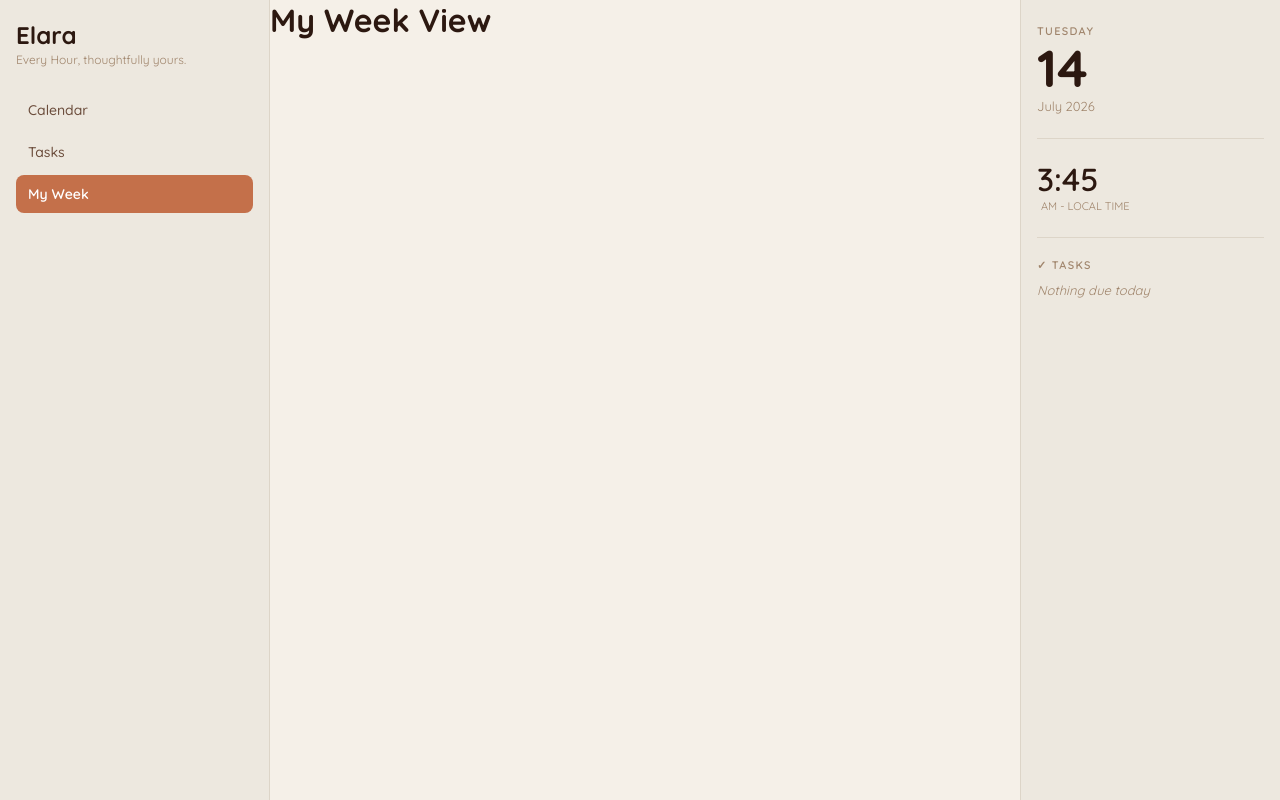
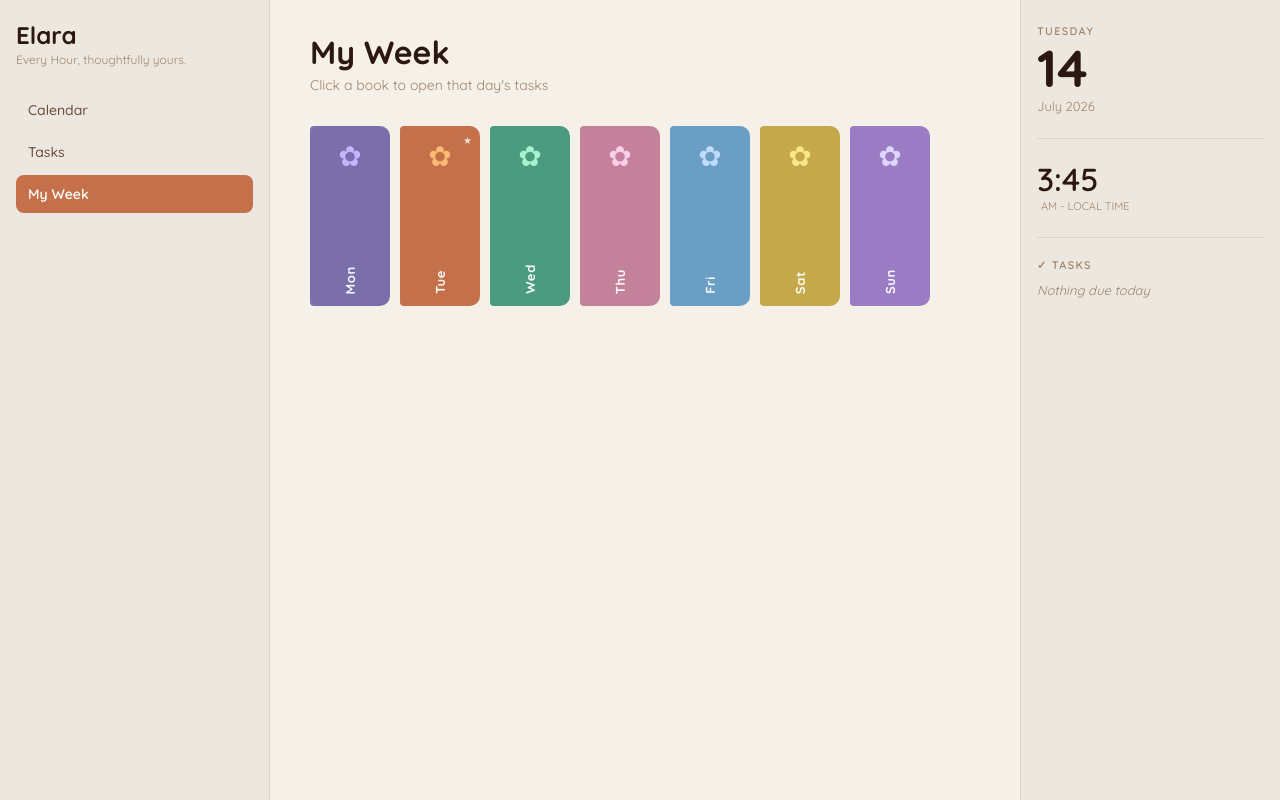
Before and after one commit to Tanishi29/elara-app, a React (Vite) app: page / in a window 1280 px wide. Both pictures are taken after a click on the button "My Week". Built offline with nearby package versions, Linux system fonts and the light colour scheme.

Commit message:
added week page stuff

```diff
--- a/src/App.jsx
+++ b/src/App.jsx
@@ -127,6 +127,7 @@ import Sidebar from './components/Sidebar'
 import CalendarView from './components/CalendarView'
 import RightPanel from './components/RightPanel'
 import TasksView from './components/TasksView'
+import MyWeek from './components/MyWeek'
 
 function App() {
   const [activePage, setActivePage] = useState('calendar')
@@ -137,7 +138,7 @@ function App() {
       <main className="main-content">
         {activePage === 'calendar' && <CalendarView />}
         {activePage === 'tasks' && <TasksView/>}
-        {activePage === 'myweek' && <h1>My Week View</h1>}
+        {activePage === 'myweek' && <MyWeek />}
       </main>
       <RightPanel />
     </div>
--- /dev/null
+++ b/src/components/MyWeek.css
@@ -0,0 +1,186 @@
+
+.myweek-view{
+    padding: 32px 40px;
+    height: 100%;
+    overflow-y: auto;
+}
+
+.myweek-header {
+    margin-bottom: 32px;
+}
+
+.myweek-header h1{
+    font-size: 32px;
+    font-weight: 700;
+    color: var(--text-primary);
+}
+
+.myweek-header p{
+    font-size: 14px;
+    color: var(--text-muted);
+    margin-top: 4px;
+}
+
+.bookshelf {
+    margin-bottom: 32px;
+}
+
+.books-row{
+    display: flex;
+    align-items: center;
+    gap: 10px;
+    padding-bottom: 0;
+}
+
+.book{
+    width: 80px;
+  height: 180px;
+  border-radius: 4px 10px 10px 4px;
+  border-left: 4px solid rgba(0,0,0,0.15);
+  display: flex;
+  flex-direction: column;
+  align-items: center;
+  justify-content: space-between;
+  padding: 14px 6px 10px;
+  cursor: pointer;
+  position: relative;
+  transition: transform 0.2s, box-shadow 0.2s;
+  border: 2px solid transparent;
+}
+
+.book:hover{
+    transform: translateY(-8px);
+}
+
+.book.selected{
+    transform: translateY(-12px);
+}
+
+.book.today-book::after{
+    content: '★';
+    position: absolute;
+    top: 6px;
+    right: 6px;
+    font-size: 10px;
+    color: rgba(255, 255, 255, 0.8);
+}
+
+.book-flower{
+    font-size: 28px;
+    line-height: 1;
+}
+
+.book-day{
+    font-size: 13px;
+  font-weight: 700;
+  color: rgba(255,255,255,0.95);
+  letter-spacing: 0.05em;
+  writing-mode: vertical-rl;
+  text-orientation: mixed;
+  transform: rotate(180deg);
+}
+
+.book-badge{
+    position: absolute;
+  bottom: 8px;
+  left: 50%;
+  transform: translateX(-50%);
+  background: rgba(255,255,255,0.3);
+  color: white;
+  font-size: 10px;
+  font-weight: 600;
+  width: 20px;
+  height: 20px;
+  border-radius: 50%;
+  display: flex;
+  align-items: center;
+  justify-content: center;
+}
+
+.shelf-planel{
+    height: 14px;
+    background: #C4A882;
+    border-radius: 4px;
+    box-shadow: 0 4px 8px rgba(0,0,0,0.15);;
+}
+
+.day-panel-header{
+    display: flex;
+    align-items: center;
+    justify-content: space-between;
+    margin-bottom: 16px;
+}
+
+.day-panel-header h2{
+    font-size: 22px;
+    font-weight: 700;
+    color: var(--text-primary);
+}
+
+.close-btn{
+    background: none;
+    border: none;
+    font-size: 22px;
+    cursor: pointer;
+    color: var(--text-muted);
+}
+
+.day-input{
+   flex: 1;
+  padding: 10px 14px;
+  border-radius: 8px;
+  border: 1px solid var(--border);
+  background: var(--bg-primary);
+  font-family: 'Quicksand', sans-serif;
+  font-size: 14px;
+  color: var(--text-primary);
+  outline: none;
+}
+
+.day-add-btn {
+  padding: 10px 16px;
+  background: var(--accent);
+  color: white;
+  border: none;
+  border-radius: 8px;
+  font-family: 'Quicksand', sans-serif;
+  font-size: 14px;
+  font-weight: 600;
+  cursor: pointer;
+}
+
+.day-empty{
+    font-size: 14px;
+    color: var(--text-muted);
+    font-style: italic;
+}
+
+.day-task {
+  display: flex;
+  align-items: center;
+  gap: 12px;
+  padding: 10px 0;
+  border-bottom: 1px solid var(--border);
+  font-size: 14px;
+  color: var(--text-primary);
+}
+
+.day-task.done span{
+    text-decoration: line-through;
+    color: var(--text-muted);
+}
+
+.task-checkbox{
+    width: 18px;
+  height: 18px;
+  border-radius: 50%;
+  border: 2px solid var(--border);
+  background: transparent;
+  cursor: pointer;
+  flex-shrink: 0;
+}
+
+.task-checkbox.checked{
+    background: var(--accent);
+    border-color: var(--accent);
+}
--- /dev/null
+++ b/src/components/MyWeek.jsx
@@ -0,0 +1,117 @@
+import { useState } from 'react'
+import './MyWeek.css'
+
+const BOOKS = [
+{day: 'Mon', color: '#7B6FAB', darkColor: '#5B4F8B', flowerColor: '#C4B5FD' },
+  { day: 'Tue', color: '#C4704A', darkColor: '#A0522D', flowerColor: '#FDBA74' },
+  { day: 'Wed', color: '#4A9B7F', darkColor: '#2E7D5E', flowerColor: '#A7F3D0' },
+  { day: 'Thu', color: '#C4829A', darkColor: '#A0607A', flowerColor: '#FBCFE8' },
+  { day: 'Fri', color: '#6A9EC4', darkColor: '#4A7EA0', flowerColor: '#BFDBFE' },
+  { day: 'Sat', color: '#C4A84A', darkColor: '#A08030', flowerColor: '#FDE68A' },
+  { day: 'Sun', color: '#9B7BC4', darkColor: '#7B5BA0', flowerColor: '#DDD6FE' },
+]
+
+function MyWeek(){
+    const [selectedDay, setSelectedDay] = useState(null)
+    const [taskInput, setTaskInput] = useState('')
+    const [weekTasks, setWeekTasks] = useState ({
+       Mon: [], Tue: [], Wed: [], Thu: [], Fri: [], Sat: [], Sun: []
+    })
+
+    const today = new Date().toLocaleDateString('en-US', { weekday: 'short' }).slice(0, 3)
+
+    const addTask = () => {
+        if(!taskInput.trim() || !selectedDay) return
+        const newTask = {id: Date.now(), text: taskInput, done: false}
+       setWeekTasks(prev => ({
+      ...prev,
+      [selectedDay]: [...prev[selectedDay], newTask]
+    }))
+    setTaskInput('')
+    }
+
+    const toggleTask = (day, id) => {
+        setWeekTasks(prev => ({
+      ...prev,
+      [day]: prev[day].map(t => t.id === id ? { ...t, done: !t.done } : t)
+    }))
+    }
+
+    return (
+        <div className = "myweek-view">
+            <div className = "myweek-header">
+                <h1> My Week </h1>
+                <p> Click a book to open that day's tasks</p>
+            </div>
+
+            <div className="bookshelf">
+                <div className="books-row">
+                    {BOOKS.map(book => {
+                        const isToday = book.day === today
+                        const isSelected = book.day === selectedDay
+                        const taskCount = weekTasks[book.day].length
+
+                        return (
+                            <div
+                            key={book.day}
+                            className={`book ${isSelected ? 'selected' : ''} ${isToday ? 'today-book' : ''}`}
+                            style={{
+                            background: book.color,
+                            borderColor: isSelected ? '#fff' : 'transparent',
+                            boxShadow: isSelected ? `0 0 0 2px ${book.color}` : 'none'
+                                }}
+                            onClick={() => setSelectedDay(isSelected ? null : book.day)}
+                            >
+                                <div className="book-flower" style={{ color: book.flowerColor }}>✿</div>
+                                <div className="book-day"> {book.day} </div>
+                              {taskCount > 0 && (
+                            <div className="book-badge">{taskCount}</div>
+                                )}
+                                </div>
+
+                        )
+                    })}
+                </div>
+                <div className="shelf-plant" />
+            </div>
+
+            {selectedDay && (
+        <div className="day-panel">
+          <div className="day-panel-header">
+            <h2>{selectedDay}</h2>
+            <button className="close-btn" onClick={() => setSelectedDay(null)}>×</button>
+          </div>
+
+          <div className="day-input-row">
+            <input
+              type="text"
+              placeholder={`Add a task for ${selectedDay}...`}
+              value={taskInput}
+              onChange={e => setTaskInput(e.target.value)}
+              onKeyDown={e => e.key === 'Enter' && addTask()}
+              className="day-input"
+            />
+            <button onClick={addTask} className="day-add-btn">+ Add</button>
+          </div>
+
+          <div className="day-tasks">
+            {weekTasks[selectedDay].length === 0 && (
+              <p className="day-empty">Nothing planned yet — add something!</p>
+            )}
+            {weekTasks[selectedDay].map(task => (
+              <div key={task.id} className={`day-task ${task.done ? 'done' : ''}`}>
+                <button
+                  className={`task-checkbox ${task.done ? 'checked' : ''}`}
+                  onClick={() => toggleTask(selectedDay, task.id)}
+                />
+                <span>{task.text}</span>
+              </div>
+            ))}
+          </div>
+        </div>
+      )}
+        </div>
+    )
+}
+
+export default MyWeek
```
